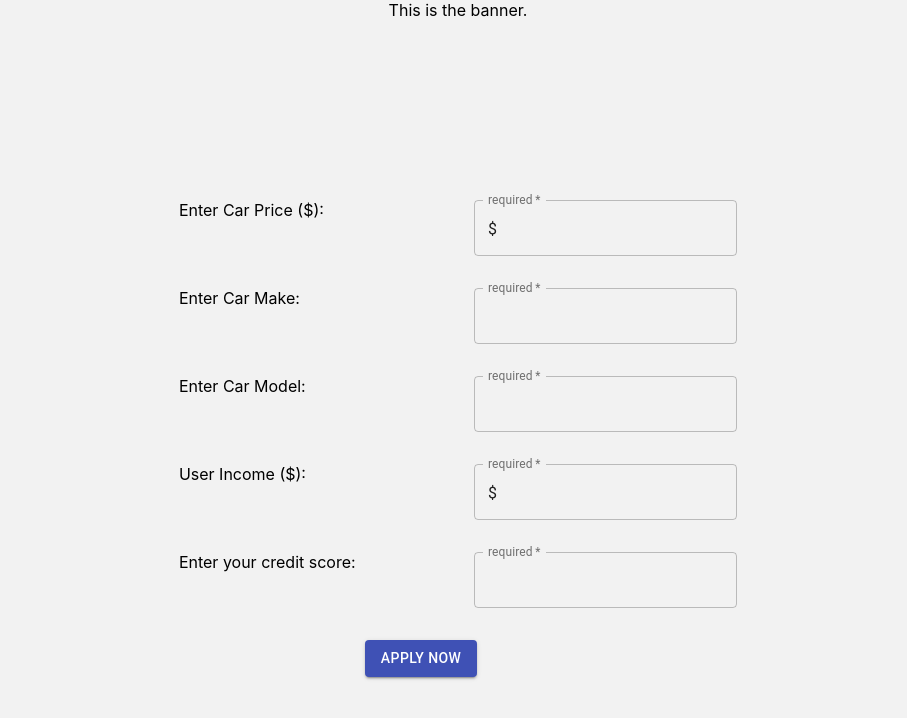
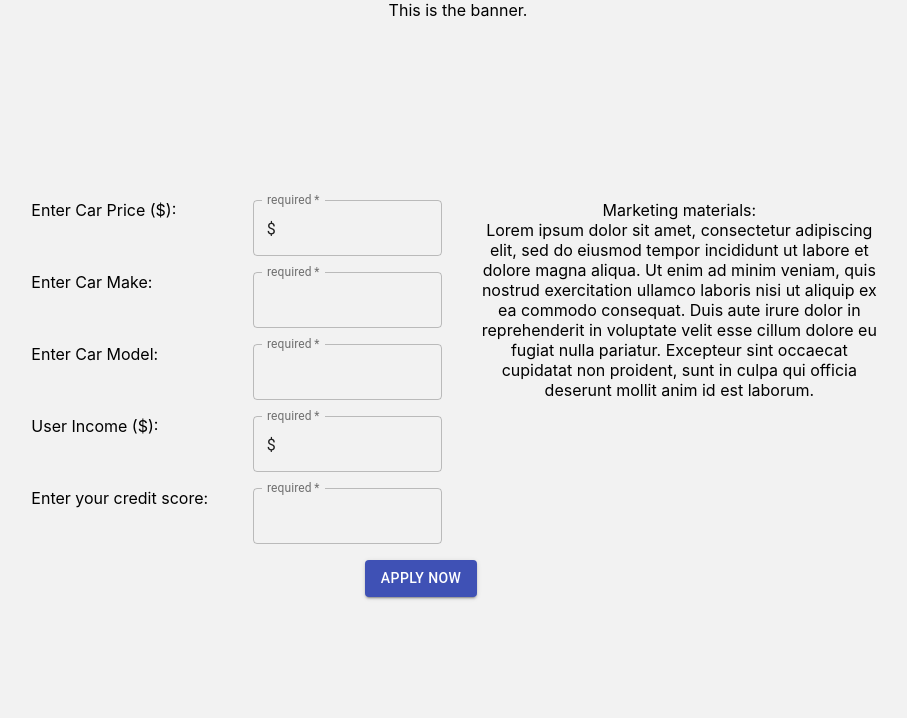
Before and after one commit to milosbunijevac/creditAppTakeHomeMilosB, a React (Create React App) app: page / in a window 1280 px wide. Shown: the top 718 px of the page, without its empty margins (182-1089 px from the left). Built offline with nearby package versions, Linux system fonts and the light colour scheme.

Commit message:
Changed formatting of the new account page.

```diff
--- a/src/Components/LandingPage/LandingPage.js
+++ b/src/Components/LandingPage/LandingPage.js
@@ -125,6 +125,7 @@
           <form onSubmit={handleSubmit}>
             <Grid container id="internalLandingPageForm" spacing={4}>
               {/* Text Fields */}
+              <Grid item xs={6}>
                 <TextFieldStyled
                   info={"Enter Car Price ($):"}
                   value={carPrice}
@@ -146,7 +147,9 @@
                   label="required"
                   required
                   error={allErrors.carMakeError}
-                helperText={allErrors.carMakeError && "Please enter a car make"}
+                  helperText={
+                    allErrors.carMakeError && "Please enter a car make"
+                  }
                   passbackFunction={(e) => handleChange(e, changeCarMake)}
                 />
                 <TextFieldStyled
@@ -187,8 +190,21 @@
                   }
                   passbackFunction={(e) => handleChange(e, changeUserScore)}
                 />
-
+              </Grid>
+              <Grid item xs={6}>
+                <span>Marketing materials:</span>
+                <br />
+                Lorem ipsum dolor sit amet, consectetur adipiscing elit, sed do
+                eiusmod tempor incididunt ut labore et dolore magna aliqua. Ut
+                enim ad minim veniam, quis nostrud exercitation ullamco laboris
+                nisi ut aliquip ex ea commodo consequat. Duis aute irure dolor
+                in reprehenderit in voluptate velit esse cillum dolore eu fugiat
+                nulla pariatur. Excepteur sint occaecat cupidatat non proident,
+                sunt in culpa qui officia deserunt mollit anim id est laborum.
+              </Grid>
               {/* Submit Button */}
+            </Grid>
+            <Grid container id="internalLandingPageFormButton" spacing={4}>
               <Grid item xs={4} />
               <Grid item xs={3}>
                 <Button
--- a/src/Components/NewAccount/NewAccount.js
+++ b/src/Components/NewAccount/NewAccount.js
@@ -83,6 +83,7 @@
           <form onSubmit={handleSubmit}>
             <Grid container id="internalNewAccountForm" spacing={4}>
               {/* Text Fields */}
+              <Grid item xs={12}>
                 <TextFieldStyled
                   info={"Enter username (email):"}
                   value={userEmail}
@@ -121,6 +122,7 @@
                     handleChange(e, changeUserPasswordConfirm)
                   }
                 />
+              </Grid>
               {/* Submit Button */}
               <Grid item xs={4} />
               <Grid item xs={3}>
--- a/src/Components/TextFieldStyled/TextFieldStyled.js
+++ b/src/Components/TextFieldStyled/TextFieldStyled.js
@@ -29,12 +29,11 @@
   };
 
   return (
-    <>
-      <Grid item xs={2} />
-      <Grid item xs={4}>
+    <Grid container spacing={4}>
+      <Grid item xs={6}>
         <div className="labelFormatting">{info}</div>
       </Grid>
-      <Grid item xs={4}>
+      <Grid item xs={6}>
         <TextField
           variant="outlined"
           onChange={passbackFunction}
@@ -54,8 +53,7 @@
           }}
         />
       </Grid>
-      <Grid item xs={2} />
-    </>
+    </Grid>
   );
 };
 
```
Lines whose indentation alone changed are shown as unchanged.
